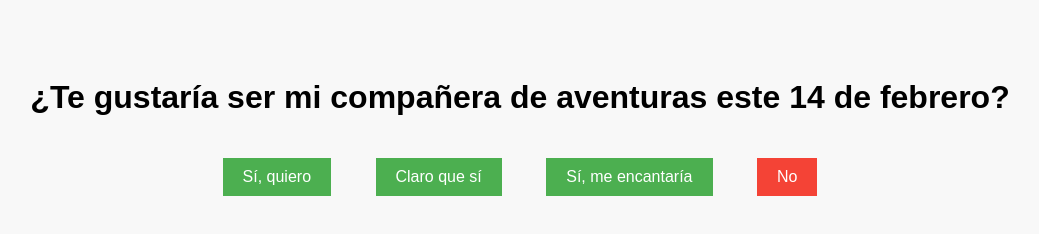
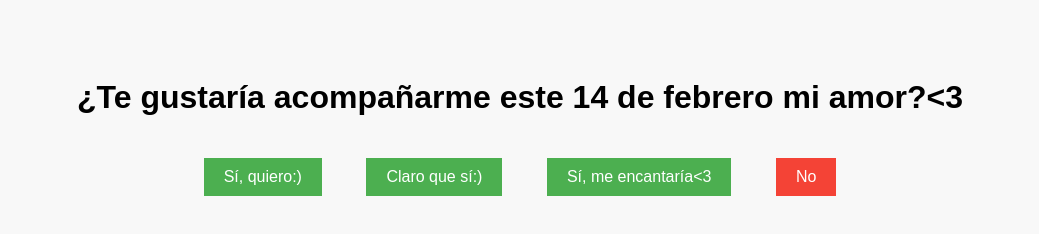
Before and after one commit to OswaldFa/paraingrisita.github.io, a plain HTML site: page index.html in a window 1280 px wide. Shown: the whole page, without its empty margins (120-1159 px from the left). Drawn offline with Linux system fonts and the light colour scheme.

Commit message:
index.html

```diff
--- a/index.html
+++ b/index.html
@@ -31,20 +31,20 @@
 </head>
 <body>
 
-    <h1>¿Te gustaría ser mi compañera de aventuras este 14 de febrero?</h1>
+    <h1>¿Te gustaría acompañarme este 14 de febrero mi amor?<3 </h1>
 
-    <button class="btn yes-btn" onclick="mostrarMensaje('Sí')">Sí, quiero</button>
-    <button class="btn yes-btn" onclick="mostrarMensaje('Claro que sí')">Claro que sí</button>
-    <button class="btn yes-btn" onclick="mostrarMensaje('Sí, me encantaría')">Sí, me encantaría</button>
+    <button class="btn yes-btn" onclick="mostrarMensaje('Sí')">Sí, quiero:)</button>
+    <button class="btn yes-btn" onclick="mostrarMensaje('Claro que sí')">Claro que sí:)</button>
+    <button class="btn yes-btn" onclick="mostrarMensaje('Sí, me encantaría')">Sí, me encantaría<3</button>
     <button class="btn no-btn" onclick="cancelarPropuesta()">No</button>
 
     <script>
         function mostrarMensaje(respuesta) {
-            alert("¡Qué bueno! Me alegra mucho que aceptes mi propuesta: " + respuesta);
+            alert("Gracias por querer pasar a mi lado<3: " + respuesta);
         }
 
         function cancelarPropuesta() {
-            alert("¡Ups! No puedes decir 'No' a esta propuesta mi amor :(");
+            alert("¡Ups! No puedes decir 'No' a esta propuesta mi amor :( tiste");
         }
     </script>
 
```
